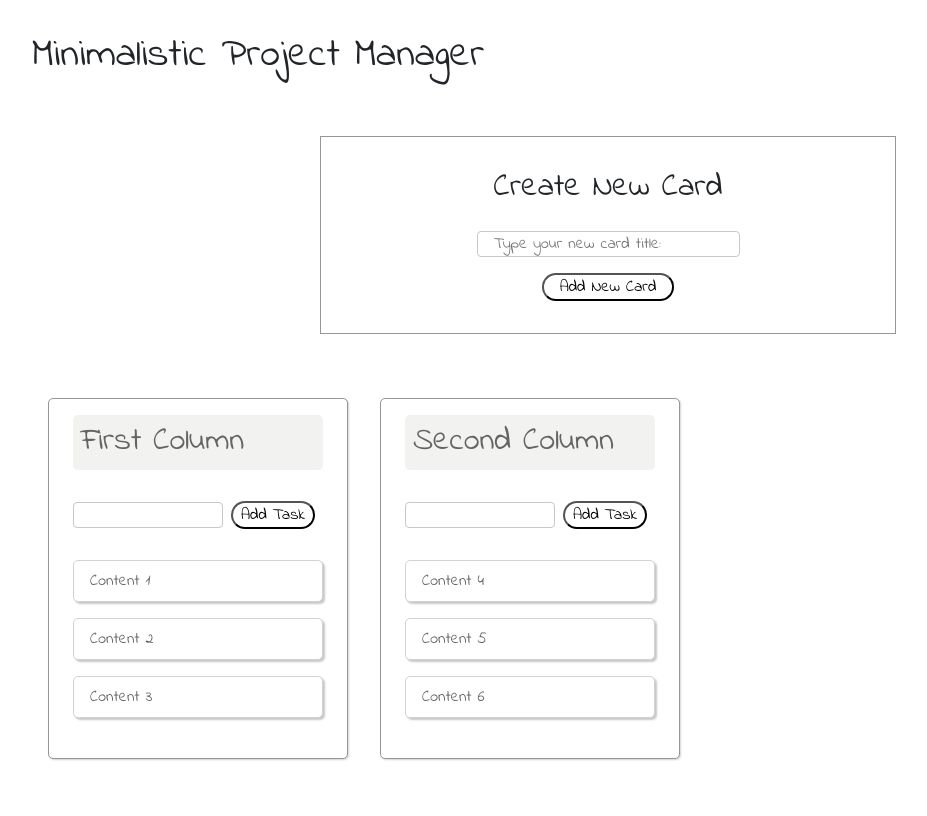
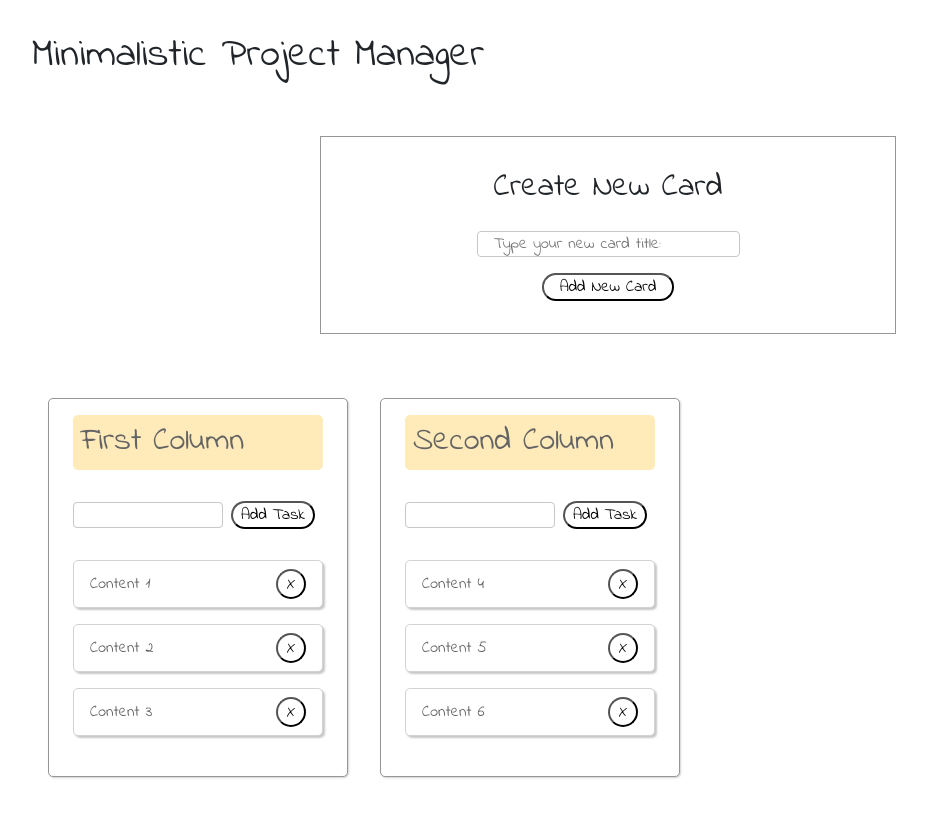
Before and after one commit to mwGHburger/react-dnd-simple-task-manager, a React (Create React App) app: page / in a window 1280 px wide. Shown: the whole page, without its empty margins (32-959 px from the left). Built offline with nearby package versions, Linux system fonts and the light colour scheme.

Commit message:
Delete task function is functionally and styled accordingly

```diff
--- a/src/App.css
+++ b/src/App.css
@@ -17,7 +17,7 @@
 }
 
 .add-task-input:focus {
-  background: #eafcdb;
+  background: #fff5dd;
   outline: none;
 }
 
@@ -33,7 +33,7 @@
 }
 
 .add-task-btn:hover {
-  background: rgb(210, 210, 210);
+  background: #fff5dd;
   transform: translate(-0.5px, -1px);
 }
 
@@ -70,7 +70,7 @@
 }
 
 .add-column-input:focus {
-  background: #eafcdb;
+  background: #fff5dd;
   outline: none;
 }
 
@@ -80,7 +80,6 @@
   background: none;
   border-radius: 15px;
   width: 25%;
-  transition: 0.5s;
 }
 
 .add-column-btn:focus {
@@ -88,6 +87,6 @@
 }
 
 .add-column-btn:hover {
-  background: rgb(250, 250, 250);
+  background: #fff5dd;
   transform: translate(-0.5px, -1px);
 }
--- a/src/App.js
+++ b/src/App.js
@@ -147,6 +147,31 @@ function App() {
     return;
   };
 
+  const handleDeleteTask = (taskId, columnId) => {
+    console.log(taskId);
+    console.log(columnId);
+    // Using the taskId, delete it from tasks object in stateArchitecture
+    const copyTasks = stateArchitecture.tasks;
+    delete copyTasks[taskId];
+    const newTasks = { ...stateArchitecture.tasks, copyTasks };
+    console.log(copyTasks);
+    // Using the taskId, delete it from taskIds array from given array in stateArchitecture
+    const copyColumnObject = stateArchitecture.columns[columnId];
+    console.log(copyColumnObject);
+    const copyTaskIds = copyColumnObject.taskIds;
+    console.log(copyTaskIds);
+    const filteredTaskIds = copyTaskIds.filter(task => task !== taskId);
+    console.log("filteredTaskIds");
+    console.log(filteredTaskIds);
+    copyColumnObject.taskIds = filteredTaskIds;
+
+    // update stateArchitecture
+    const newState = { ...stateArchitecture };
+    console.log("newState");
+    console.log(newState);
+    setStateArchitecture(newState);
+  };
+
   const onDragEnd = result => {
     //TODO: Reorder our column
     const { destination, source, draggableId, type } = result;
@@ -266,6 +291,7 @@ function App() {
                     column={column}
                     tasks={tasks}
                     columnIndex={index}
+                    handleDeleteTask={handleDeleteTask}
                   >
                     {/* Add task function start */}
                     <AddNewTaskBtn
--- a/src/assets/stylesheets/Column.css
+++ b/src/assets/stylesheets/Column.css
@@ -17,6 +17,6 @@
   font-size: 32px;
   padding: 8px;
   color: rgb(100, 100, 100);
-  background: #f2f2f0;
+  background: #ffeaba;
   border-radius: 5px;
 }
--- a/src/assets/stylesheets/Task.css
+++ b/src/assets/stylesheets/Task.css
@@ -6,4 +6,29 @@
   border-radius: 5px;
   background: white;
   box-shadow: rgb(200, 200, 200) 2px 2px 2px;
+  display: flex;
+  justify-content: space-between;
+  align-items: center;
 }
+
+.component-task-container > p {
+  margin: 0px;
+}
+
+.delete-task-btn {
+  background: none;
+  height: 30px;
+  width: 30px;
+  border-radius: 25px;
+  padding: 5px auto;
+}
+
+.delete-task-btn:hover {
+  background: #fff5dd;
+  transform: translate(-0.5px, -0.5px);
+  box-shadow: rgb(200, 200, 200) 2px 2px 2px;
+}
+
+.delete-task-btn:focus {
+  outline: none;
+}
--- a/src/components/Column.js
+++ b/src/components/Column.js
@@ -21,7 +21,11 @@ const Column = props => {
           <Droppable droppableId={props.column.id} type="task">
             {provided => (
               <div {...provided.droppableProps} ref={provided.innerRef}>
-                <TaskList tasks={props.tasks} />
+                <TaskList
+                  tasks={props.tasks}
+                  handleDeleteTask={props.handleDeleteTask}
+                  columnId={props.column.id}
+                />
                 {provided.placeholder}
               </div>
             )}
--- a/src/components/Task.js
+++ b/src/components/Task.js
@@ -14,7 +14,15 @@ const Task = props => {
           {...provided.dragHandleProps}
           ref={provided.innerRef}
         >
-          {props.task.content}
+          <p>{props.task.content}</p>
+          <button
+            className="delete-task-btn"
+            onClick={() =>
+              props.handleDeleteTask(props.task.id, props.columnId)
+            }
+          >
+            X
+          </button>
         </div>
       )}
     </Draggable>
--- a/src/components/TaskList.js
+++ b/src/components/TaskList.js
@@ -8,7 +8,13 @@ const TaskList = props => {
   return (
     <div className="component-tasklist-container">
       {props.tasks.map((task, index) => (
-        <Task key={task.id} task={task} index={index} />
+        <Task
+          key={task.id}
+          task={task}
+          index={index}
+          handleDeleteTask={props.handleDeleteTask}
+          columnId={props.columnId}
+        />
       ))}
     </div>
   );
```
